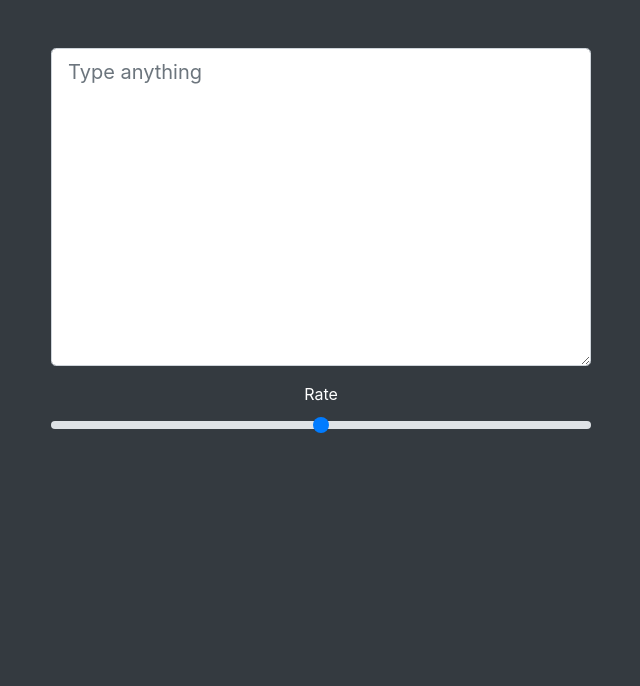
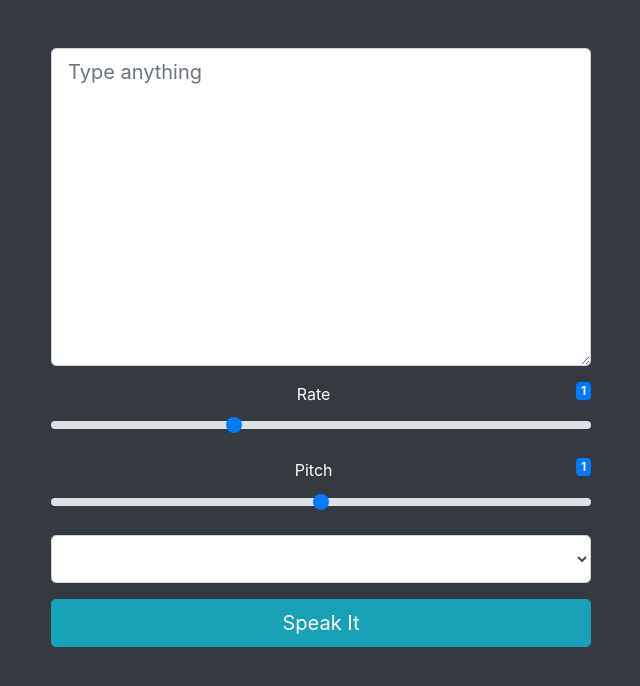
Before and after one commit to nonsodaniel/nonsodaniel.github.io-, a website: page index.html in a window 1280 px wide. Shown: the whole page, without its empty margins (319-959 px from the left). Drawn offline with nearby package versions, Linux system fonts and the light colour scheme.

Commit message:
first commit

```diff
--- a/index.html
+++ b/index.html
@@ -22,8 +22,21 @@
                     </div>
                     <div class="form-group">
                         <label for="rate">Rate</label>
-                        <input type="range" id="rate" class="custom-range">
+                        <div id="rate-value" class="badge badge-primary float-right">1</div>
+                        <input type="range" id="rate" class="custom-range" min="0.5" max="2" value="1" step="0.1">
                     </div>
+
+                    <div class="form-group">
+                        <label for="pitch">Pitch</label>
+                        <div id="pitch-value" class="badge badge-primary float-right">1</div>
+                        <input type="range" id="pitch" class="custom-range" min="0" max="2" value="1" step="0.1">
+                    </div>
+                    <div class="form-group">
+                        <select name="" id="voice-select" class="form-control form-control-lg">
+
+                        </select>
+                    </div>
+                    <button class="btn btn-info btn-lg btn-block">Speak It</button>
                 </form>
             </div>
         </div>
@@ -39,7 +52,7 @@
         integrity="sha384-JjSmVgyd0p3pXB1rRibZUAYoIIy6OrQ6VrjIEaFf/nJGzIxFDsf4x0xIM+B07jRM"
         crossorigin="anonymous"></script>
 
-    <script src="main.js"></script>
+    <script src="./dist/js/main.js"></script>
 </body>
 
 </html>
```
Also changed, not shown: dist/js/main.js (added).
